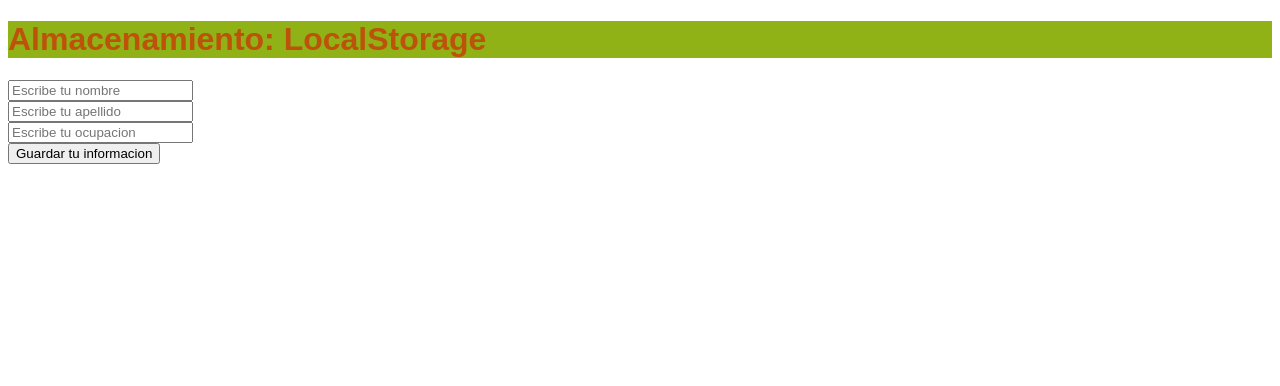
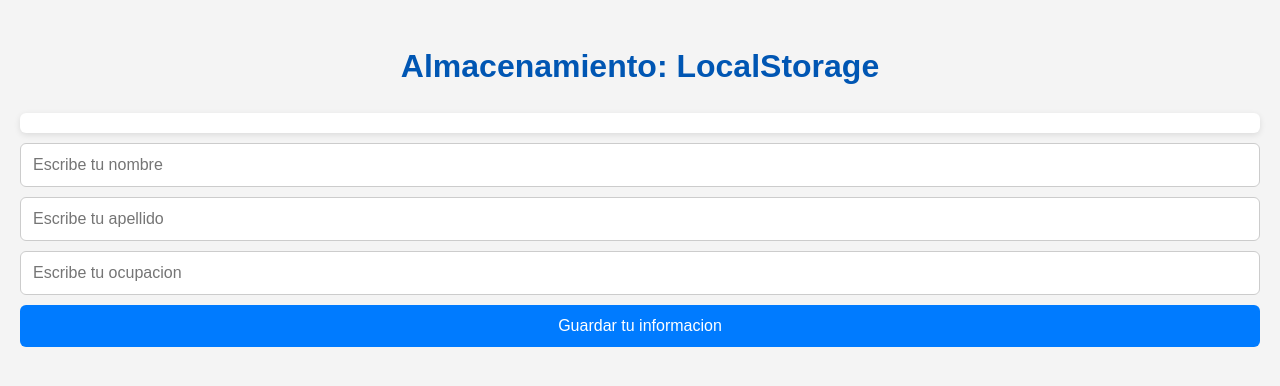
Before and after one commit to udealvarez/JavaScript-para-DOM, a plain HTML site: page 03-Almacenamiento/1-LocalStorage/index.html in a window 1280 px wide. Drawn offline with Linux system fonts and the light colour scheme.

Commit message:
Actualizacion archivo CSS

```diff
--- a/03-Almacenamiento/1-LocalStorage/style.css
+++ b/03-Almacenamiento/1-LocalStorage/style.css
@@ -1,5 +1,79 @@
-h1{
-    background-color: rgb(144, 178, 23);
-    color: rgb(189, 82, 10);
-    font-family: sans-serif;
-}
+body {
+    font-family: Arial, Helvetica, sans-serif;
+    margin: 0;
+    padding: 0;
+    background-color: #f4f4f4;
+    color: #333;
+    line-height: 1.6;
+    padding: 20px;
+  }
+
+  h1 {
+    text-align: center;
+    color: #0056b3;
+    margin-bottom: 20px;
+  }
+
+  .contenedor {
+    max-width: 800px;
+    margin: 0 auto;
+    padding: 20px;
+    background-color: #fff;
+    border-radius: 8px;
+    box-shadow: 0 2px 8px rgba(0, 0, 0, 0.1);
+  }
+
+  p {
+    font-size: 1rem;
+    margin: 10px 0;
+    padding: 10px;
+    background-color: #ffffff;
+    border-radius: 6px;
+    box-shadow: 0 2px 6px rgba(0, 0, 0, 0.1);
+    text-align: center;
+  }
+
+  input {
+    width: 100%;
+    padding: 12px;
+    margin-bottom: 10px;
+    border-radius: 6px;
+    border: 1px solid #ccc;
+    font-size: 1rem;
+    box-sizing: border-box; /* Asegura que el padding no afecte el tamaño */
+  }
+
+  button {
+    width: 100%;
+    padding: 12px;
+    background-color: #007BFF;
+    color: white;
+    border: none;
+    border-radius: 6px;
+    font-size: 1rem;
+    cursor: pointer;
+    transition: background-color 0.3s ease;
+  }
+
+  button:hover {
+    background-color: #0056b3;
+  }
+
+  @media (max-width: 600px) {
+    body {
+      padding: 10px;
+    }
+
+    h1 {
+      font-size: 1.5rem;
+    }
+
+    p {
+      font-size: 0.95rem;
+      padding: 12px 16px;
+    }
+
+    input, button {
+      font-size: 0.95rem;
+    }
+  }
```
